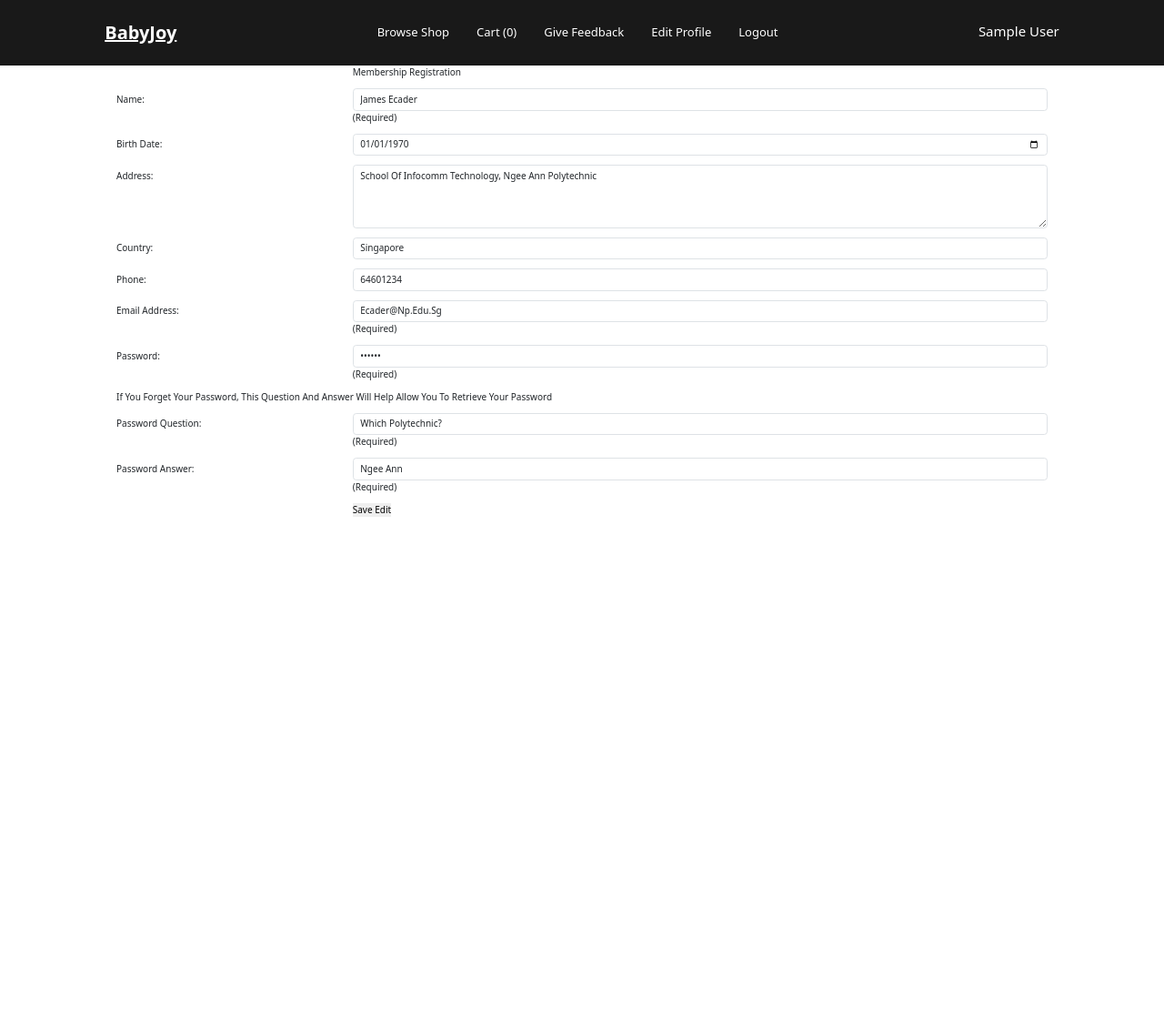
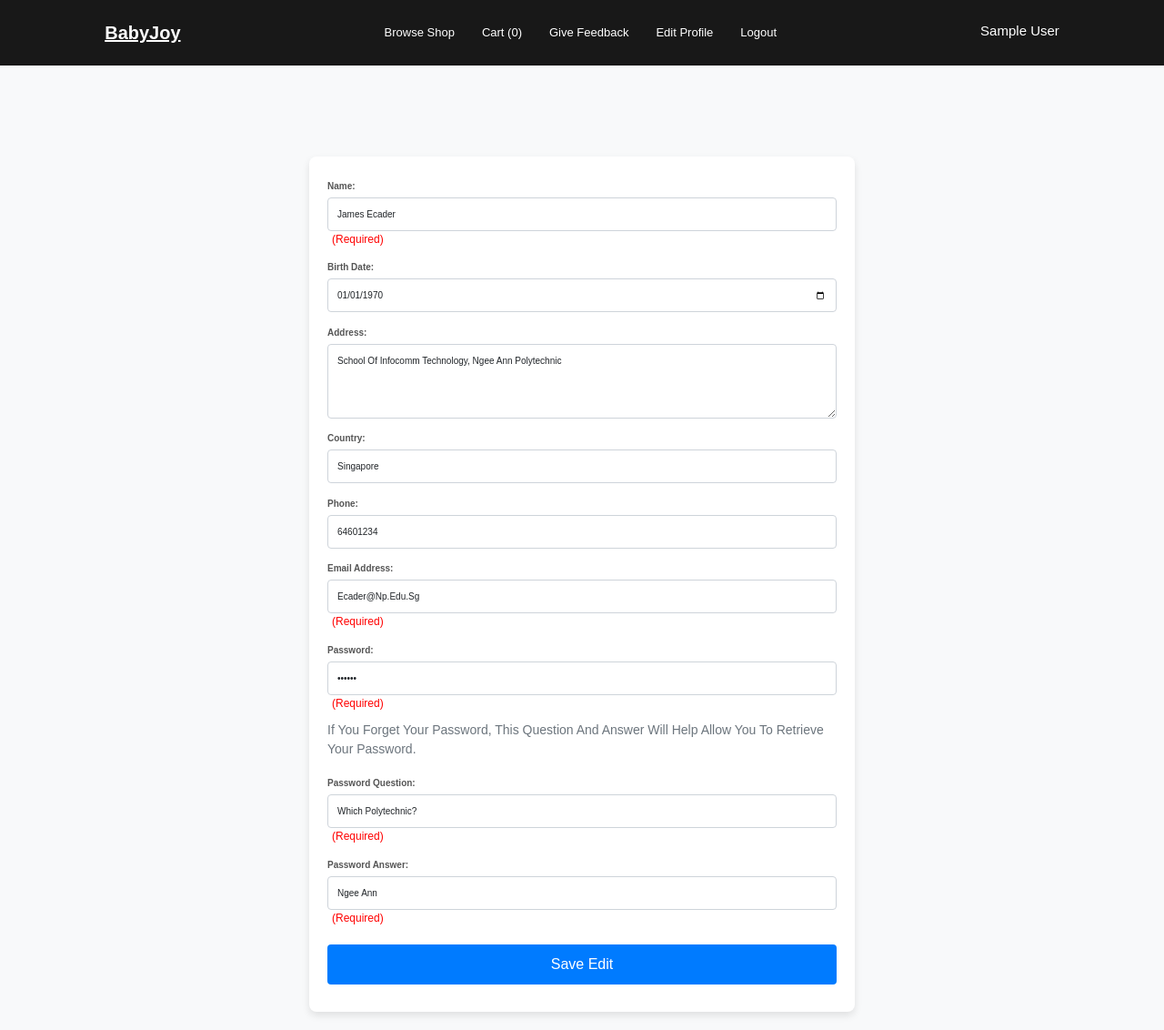
Before and after one commit to Sty19/ECADASGN2, a PHP site: page /ECADASGN2/profile.php in a window 1280 px wide. Shown: the whole page at 91% size. Before the commit the page ends 568 px from the top, so only its background shows below. Run offline with PHP 8.4, Linux system fonts and the light colour scheme; the visitor is signed in with stand-in values (Sample User, id 1); data comes from the database, SQL or seed files in the repository; some libraries are stand-ins or nearby versions.

Commit message:
add profile frontend

```diff
--- /dev/null
+++ b/ECAD2024Oct_Assignment_1_Input_Files/css/profile.css
@@ -0,0 +1,103 @@
+body {
+    font-family: Arial, sans-serif;
+    background-color: #f8f9fa;
+    margin: 0;
+    padding: 0;
+    display: block; /* Ensure no flexbox */
+}
+
+header {
+    background-color: #007bff;
+    color: white;
+    text-align: center;
+    padding: 20px 0;
+    font-size: 24px;
+    font-weight: bold;
+    position: fixed; /* Fixed header */
+    top: 0;
+    width: 100%;
+    z-index: 1000; /* Ensure it stays above other content */
+}
+
+.container {
+    width: 80%;
+    max-width: 600px;
+    background: #ffffff;
+    padding: 20px;
+    border-radius: 8px;
+    box-shadow: 0 4px 8px rgba(0, 0, 0, 0.1);
+    margin: 100px auto 20px; /* Add top margin to avoid overlapping with the header */
+}
+
+.page-title {
+    font-size: 24px;
+    font-weight: bold;
+    color: #333333;
+    display: block;
+    margin-bottom: 20px;
+    text-align: center;
+}
+
+.mb-3.row {
+    margin-bottom: 15px;
+}
+
+.col-form-label {
+    font-weight: bold;
+    color: #555555;
+}
+
+.form-control {
+    padding: 10px;
+    border: 1px solid #ced4da;
+    border-radius: 4px;
+    transition: border-color 0.3s ease-in-out;
+    width: 100%;
+}
+
+.form-control:focus {
+    border-color: #80bdff;
+    outline: none;
+    box-shadow: 0 0 5px rgba(0, 123, 255, 0.25);
+}
+
+textarea.form-control {
+    resize: vertical;
+    min-height: 80px;
+}
+
+button[type="submit"] {
+    background-color: #007bff;
+    color: white;
+    border: none;
+    padding: 10px 20px;
+    border-radius: 4px;
+    cursor: pointer;
+    font-size: 16px;
+    transition: background-color 0.3s ease-in-out;
+    width: 100%;
+    margin-top: 10px;
+}
+
+button[type="submit"]:hover {
+    background-color: #0056b3;
+}
+
+.required {
+    color: red;
+    font-size: 12px;
+    margin-left: 5px;
+}
+
+p {
+    font-size: 14px;
+    color: #6c757d;
+    margin-bottom: 15px;
+}
+
+/* Responsive Design */
+@media (max-width: 768px) {
+    .container {
+        width: 95%;
+    }
+}
--- a/profile.php
+++ b/profile.php
@@ -46,90 +46,91 @@ function validateForm()
     return true;
 }
 </script>
+<!DOCTYPE html>
+<html lang="en">
+<head>
+    <meta charset="UTF-8">
+    <meta ProductTitle="viewport" content="width=device-width, initial-scale=1.0">
+    <title>Welcome to BabyJoy Store</title>
+    <link rel="stylesheet" type="text/css" href="ECAD2024Oct_Assignment_1_Input_Files/css/styles.css">
+    <link rel="stylesheet" type="text/css" href="ECAD2024Oct_Assignment_1_Input_Files/css/profile.css">
 
-<div style="width:80%; margin:auto;">
-<form name="register" action="editProfile.php" method="post"
-      onsubmit="return validateForm()">
+    <!-- Box Icons -->
+    <link rel="stylesheet" href="https://unpkg.com/boxicons@latest/css/boxicons.min.css">
+
+    <!-- Font Awesome -->
+    <link rel="stylesheet" href="https://cdnjs.cloudflare.com/ajax/libs/font-awesome/6.2.0/css/all.min.css" />
+
+</head>
+<body>
+<!-- Form Container -->
+<div class="container">
+        <form name="register" action="editProfile.php" method="post" onsubmit="return validateForm()">
             <div class="mb-3 row">
-        <div class="col-sm-9 offset-sm-3">
-            <span class="page-title">Membership Registration</span>
+                <label class="col-form-label" for="name">Name:</label>
+                <div>
+                    <input class="form-control" name="name" id="name" value="<?= htmlspecialchars($name) ?>" type="text" required />
+                    <span class="required">(required)</span>
                 </div>
             </div>
             <div class="mb-3 row">
-        <label class="col-sm-3 col-form-label" for="name">Name:</label>
-        <div class="col-sm-9">
-            <input class="form-control" name="name" id="name" value="<?= htmlspecialchars($name) ?>"
-                   type="text" required /> (required)
-        </div>
-    </div>
-
-    <div class="mb-3 row">
-        <label class="col-sm-3 col-form-label" for="birthdate">Birth Date:</label>
-        <div class="col-sm-9">
-            <input class="form-control" name="birthdate" id="birthdate"
-                   type="date" value="<?= htmlspecialchars($birthdate) ?>" />
-        </div>
-    </div>
-
-    <div class="mb-3 row">
-        <label class="col-sm-3 col-form-label" for="address">Address:</label>
-        <div class="col-sm-9">
-            <textarea class="form-control" name="address" id="address"
-                      cols="25" rows="4"><?= htmlspecialchars($address) ?></textarea>
+                <label class="col-form-label" for="birthdate">Birth Date:</label>
+                <div>
+                    <input class="form-control" name="birthdate" id="birthdate" type="date" value="<?= htmlspecialchars($birthdate) ?>" />
                 </div>
             </div>
             <div class="mb-3 row">
-        <label class="col-sm-3 col-form-label" for="country">Country:</label>
-        <div class="col-sm-9">
+                <label class="col-form-label" for="address">Address:</label>
+                <div>
+                    <textarea class="form-control" name="address" id="address" cols="25" rows="4"><?= htmlspecialchars($address) ?></textarea>
+                </div>
+            </div>
+            <div class="mb-3 row">
+                <label class="col-form-label" for="country">Country:</label>
+                <div>
                     <input class="form-control" name="country" id="country" type="text" value="<?= htmlspecialchars($country) ?>" />
                 </div>
             </div>
             <div class="mb-3 row">
-        <label class="col-sm-3 col-form-label" for="phone">Phone:</label>
-        <div class="col-sm-9">
+                <label class="col-form-label" for="phone">Phone:</label>
+                <div>
                     <input class="form-control" name="phone" id="phone" type="text" value="<?= htmlspecialchars(substr($phone, 5)) ?>" />
                 </div>
             </div>
             <div class="mb-3 row">
-        <label class="col-sm-3 col-form-label" for="email">
-            Email Address:</label>
-        <div class="col-sm-9">
-            <input class="form-control" name="email" id="email"
-                   type="email" required value="<?= htmlspecialchars($email) ?>" /> (required)
+                <label class="col-form-label" for="email">Email Address:</label>
+                <div>
+                    <input class="form-control" name="email" id="email" type="email" required value="<?= htmlspecialchars($email) ?>" />
+                    <span class="required">(required)</span>
                 </div>
             </div>
             <div class="mb-3 row">
-        <label class="col-sm-3 col-form-label" for="password">
-            Password:</label>
-        <div class="col-sm-9">
-            <input class="form-control" name="password" id="password"
-                   type="password" required value="<?= htmlspecialchars($password) ?>" /> (required)
+                <label class="col-form-label" for="password">Password:</label>
+                <div>
+                    <input class="form-control" name="password" id="password" type="password" required value="<?= htmlspecialchars($password) ?>" />
+                    <span class="required">(required)</span>
                 </div>
             </div>
-
-    <p>If you forget your password, this question and answer will help allow you to retrieve your password</p>
+            <p>If you forget your password, this question and answer will help allow you to retrieve your password.</p>
             <div class="mb-3 row">
-        <label class="col-sm-3 col-form-label" for="pwdquestion">
-            Password Question: </label>
-        <div class="col-sm-9">
-            <input class="form-control" name="pwdquestion" id="pwdquestion"
-                   type="text" required value="<?= htmlspecialchars($pwdquestion) ?>" /> (required)
+                <label class="col-form-label" for="pwdquestion">Password Question:</label>
+                <div>
+                    <input class="form-control" name="pwdquestion" id="pwdquestion" type="text" required value="<?= htmlspecialchars($pwdquestion) ?>" />
+                    <span class="required">(required)</span>
                 </div>
             </div>
-
             <div class="mb-3 row">
-        <label class="col-sm-3 col-form-label" for="pwdanswer">
-            Password Answer: </label>
-        <div class="col-sm-9">
-            <input class="form-control" name="pwdanswer" id="pwdanswer"
-                   type="text" required value="<?= htmlspecialchars($pwdanswer) ?>" /> (required)
+                <label class="col-form-label" for="pwdanswer">Password Answer:</label>
+                <div>
+                    <input class="form-control" name="pwdanswer" id="pwdanswer" type="text" required value="<?= htmlspecialchars($pwdanswer) ?>" />
+                    <span class="required">(required)</span>
                 </div>
             </div>
             <input class="form-control" name="activestatus" id="activestatus" type="hidden" required value="<?= htmlspecialchars($activestatus) ?>" />
             <input class="form-control" name="dateentered" id="dateentered" type="hidden" required value="<?= htmlspecialchars($dateentered) ?>" />
             <input class="form-control" name="currentemail" id="currentemail" type="hidden" required value="<?= htmlspecialchars($currentemail) ?>" />
             <div class="mb-3 row">
-        <div class="col-sm-9 offset-sm-3">
+                <div>
                     <button type="submit">Save Edit</button>
                 </div>
             </div>
@@ -138,3 +139,5 @@ function validateForm()
 <?php
 include("footer.php");
 ?>
+</body>
+</html>
```
Lines whose indentation alone changed are shown as unchanged.
